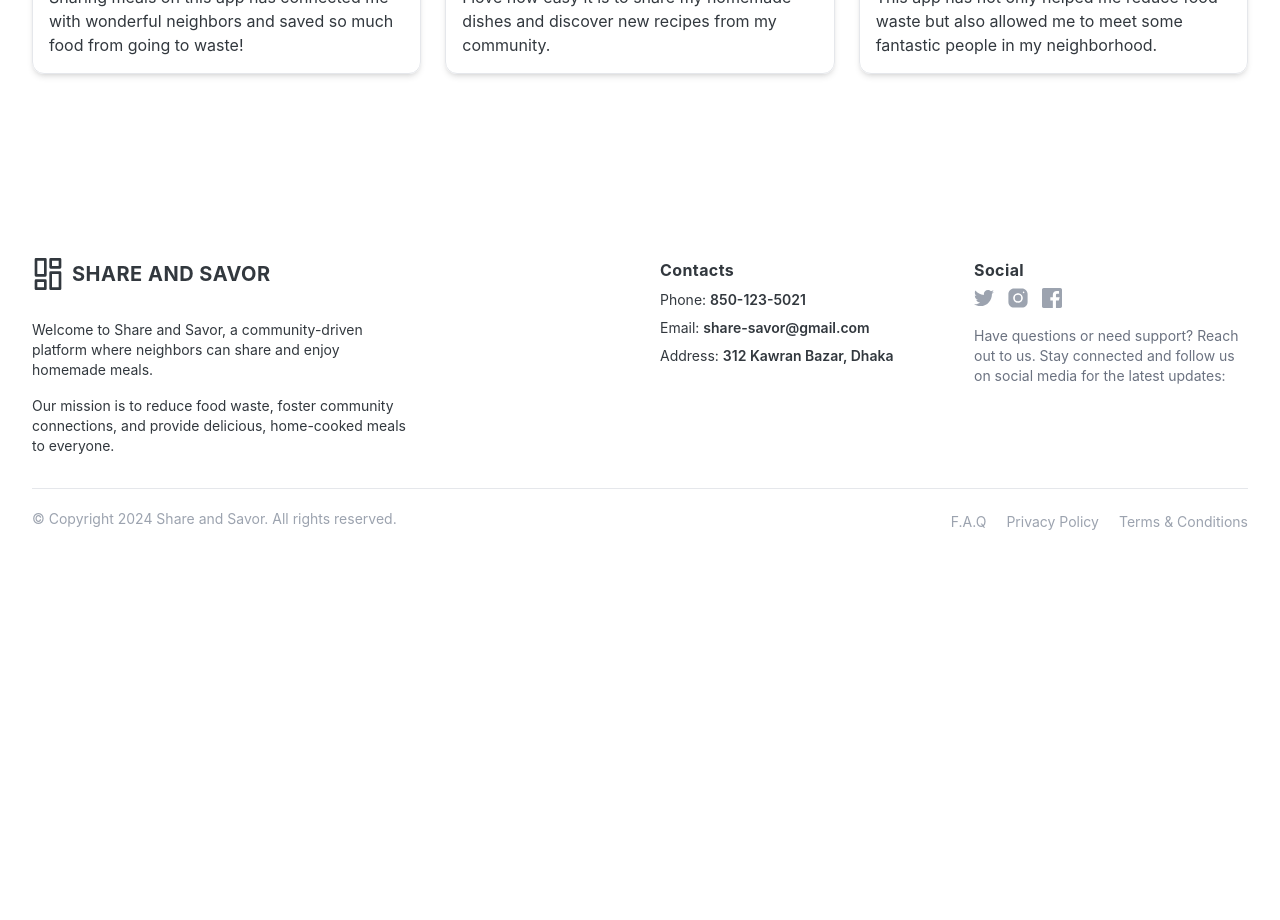
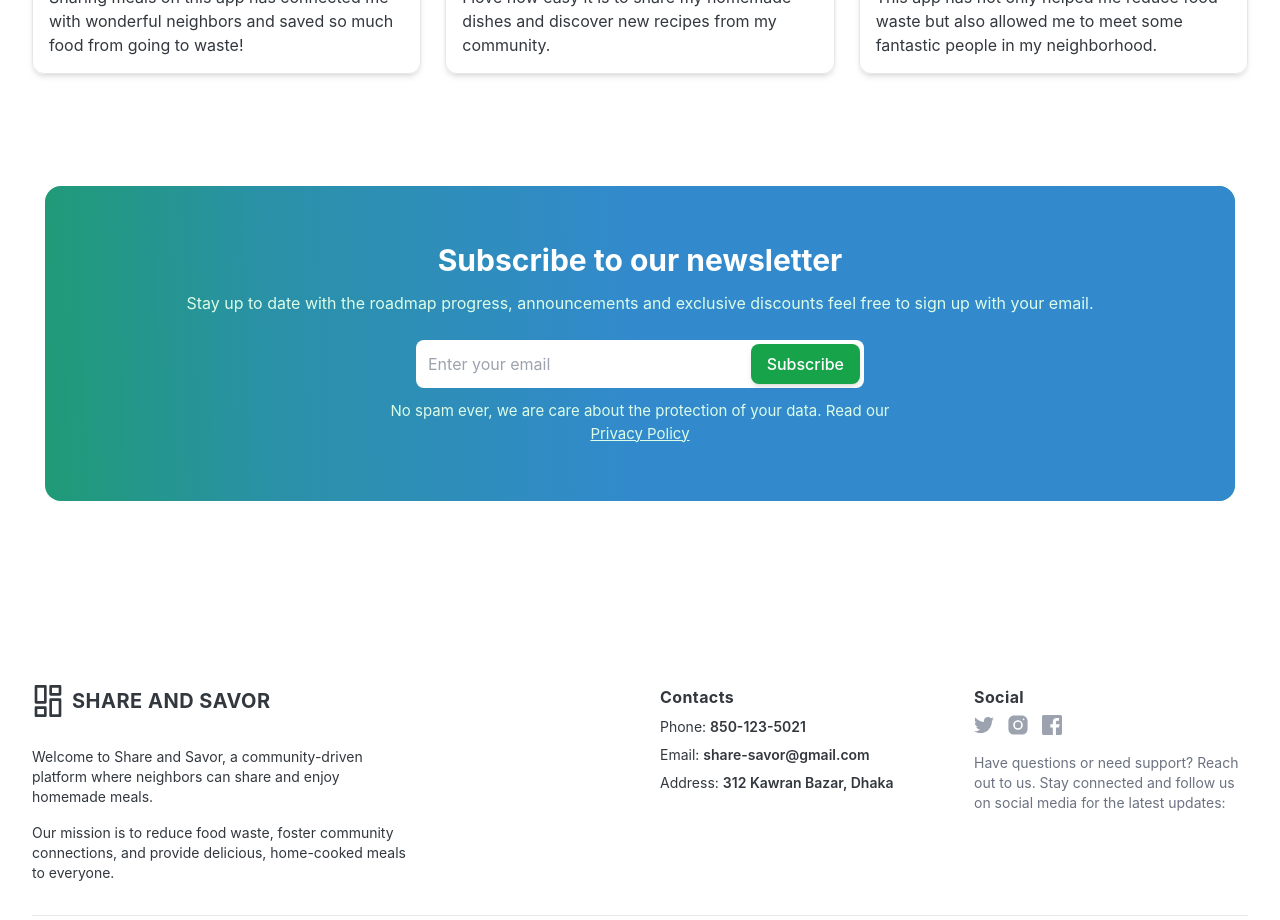
Before and after one commit to zahidtdx61/Share-and-Savor-Client, a React (Vite) app: page / in a window 1280 px wide. Shown: the part 1860-2780 px from the top of the page. Before the commit the page ends 2433 px from the top, so only its background shows below. Built offline with nearby package versions, Linux system fonts and the light colour scheme; no server answers.

Commit message:
Added Newsletter component to Home page

```diff
--- /dev/null
+++ b/src/components/Newsletter/Newsletter.jsx
@@ -0,0 +1,53 @@
+import { Link } from "react-router-dom";
+
+const Newsletter = () => {
+  return (
+    <section className="py-14 w-[98%] lg:max-w-screen-xl mx-auto">
+      <div className="relative overflow-hidden mx-4 px-4 py-14 rounded-2xl bg-green-600 md:px-8 md:mx-8">
+        <div className="relative z-10 w-full mx-auto sm:text-center">
+          <div className="space-y-3">
+            <h3 className="text-3xl text-white font-bold">
+              Subscribe to our newsletter
+            </h3>
+            <p className="text-green-100 leading-relaxed">
+              Stay up to date with the roadmap progress, announcements and
+              exclusive discounts feel free to sign up with your email.
+            </p>
+          </div>
+          <div className="mt-6">
+            <form
+              onSubmit={(e) => e.preventDefault()}
+              className="flex items-center justify-center bg-white rounded-lg p-1 sm:max-w-md sm:mx-auto"
+            >
+              <input
+                type="email"
+                placeholder="Enter your email"
+                className="text-gray-500 w-full p-2 outline-none"
+              />
+              <button className="p-2 px-3 rounded-lg font-medium text-white bg-green-600 hover:bg-green-500 active:bg-green-700 duration-150 outline-none shadow-md focus:shadow-none sm:px-4">
+                Subscribe
+              </button>
+            </form>
+            <p className="mt-3 max-w-lg text-[15px] text-green-100 sm:mx-auto">
+              No spam ever, we are care about the protection of your data. Read
+              our{" "}
+              <Link className="underline"to={"/"}>
+                {" "}
+                Privacy Policy{" "}
+              </Link>
+            </p>
+          </div>
+        </div>
+        <div
+          className="absolute inset-0 w-full h-full"
+          style={{
+            background:
+              "linear-gradient(268.24deg, rgba(59, 130, 246, 0.76) 50%, rgba(59, 130, 246, 0.545528) 80.61%, rgba(55, 48, 163, 0) 117.35%)",
+          }}
+        ></div>
+      </div>
+    </section>
+  );
+};
+
+export default Newsletter;
--- a/src/pages/Home.jsx
+++ b/src/pages/Home.jsx
@@ -2,6 +2,7 @@ import { Helmet } from "react-helmet-async";
 import Banner from "../components/Banner/Banner";
 import CustomerReviews from "../components/CustomerReviews/CustomerReviews";
 import FeaturedFoods from "../components/FeaturedFoods/FeaturedFoods";
+import Newsletter from "../components/Newsletter/Newsletter";
 import TypeWriter from "../components/TypeWriter/TypeWriter";
 
 const Home = () => {
@@ -30,6 +31,7 @@ const Home = () => {
       </div>
 
       <CustomerReviews />
+      <Newsletter />
     </>
   );
 };
```
